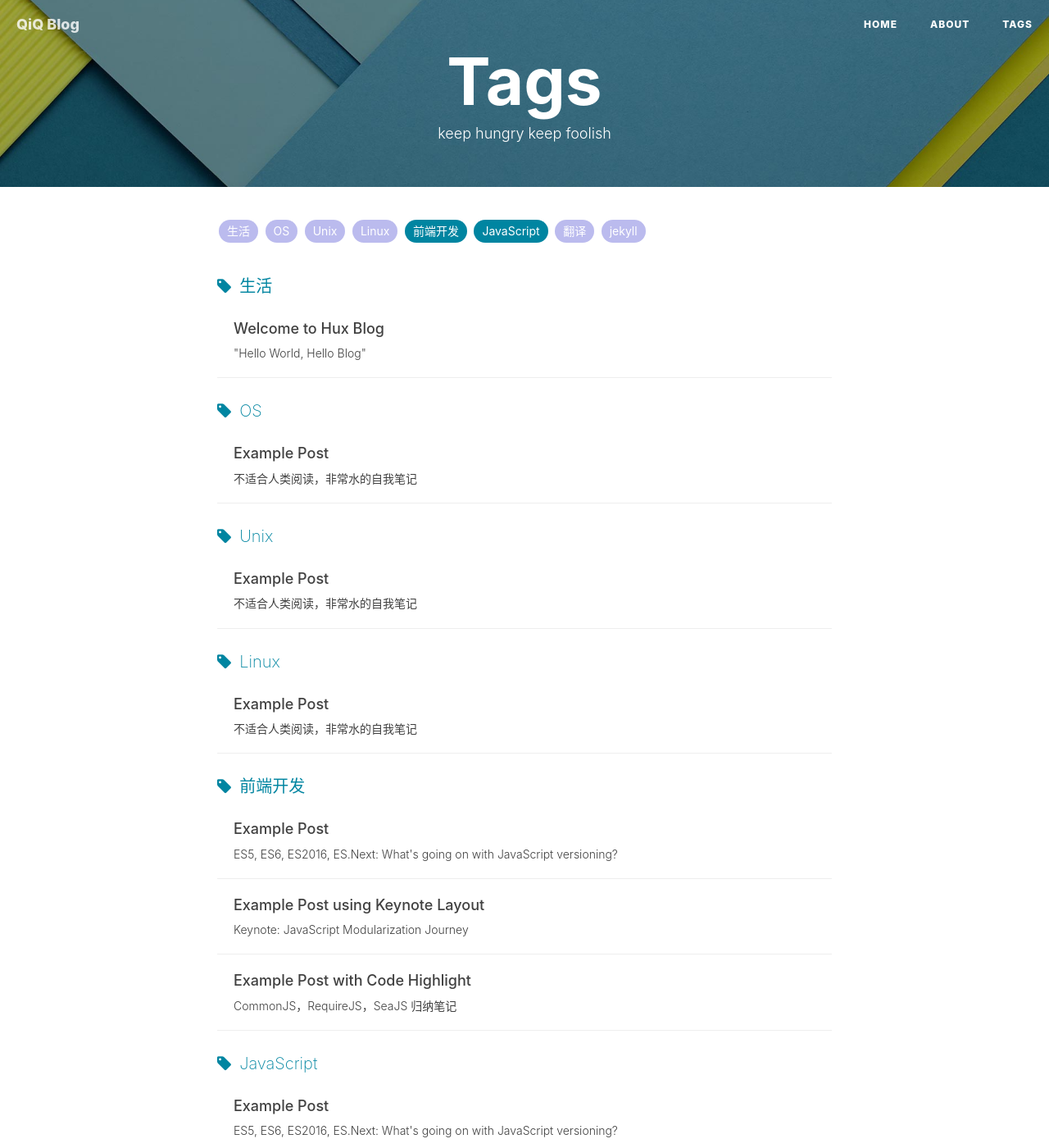
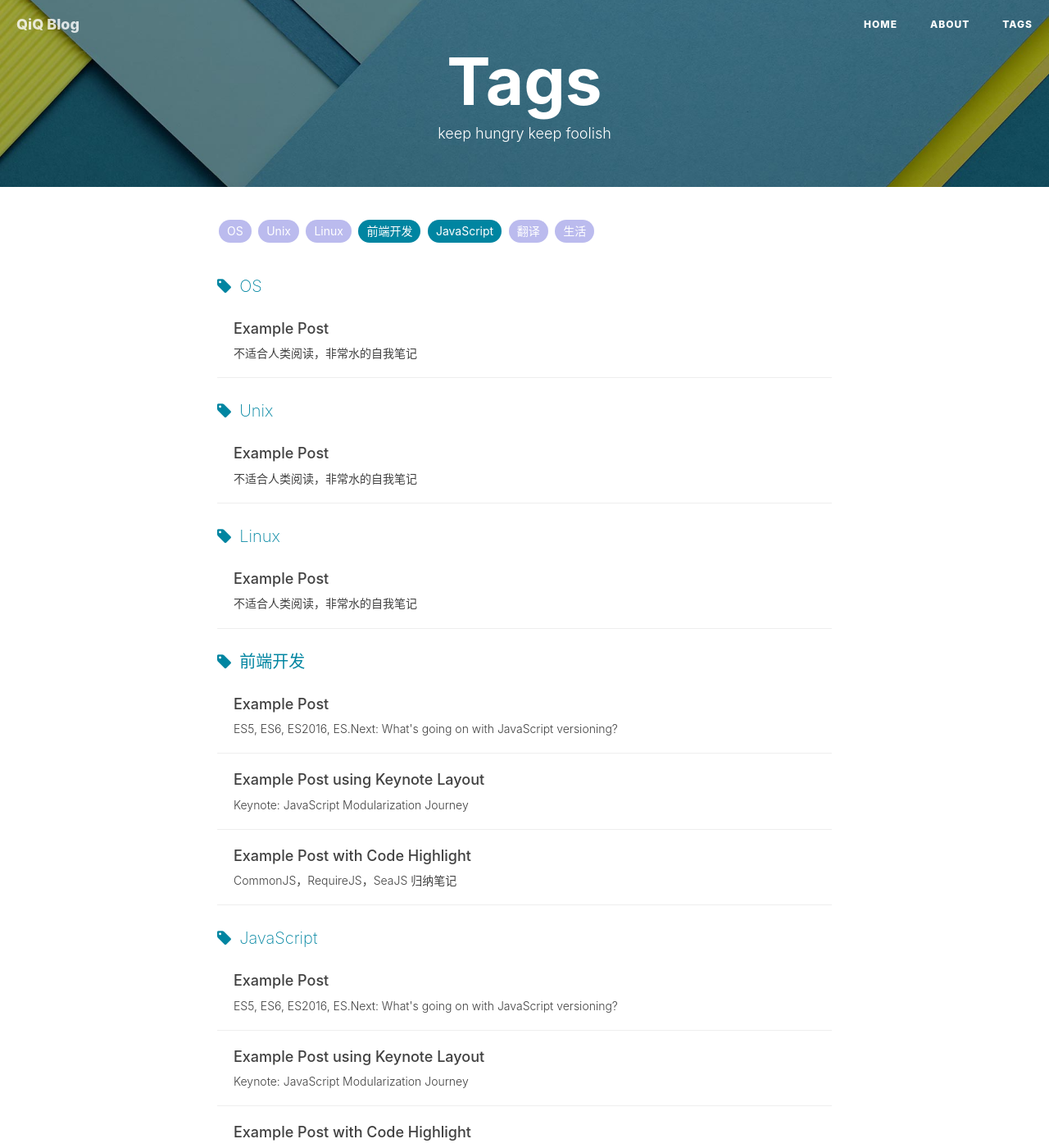
Before and after one commit to TrentQiQ/trentqiq.github.com, a Jekyll site: the page built from tags.html, in a window 1280 px wide and 1400 px high. Shown: the whole window at 82% size. Built offline with Jekyll 4.4.1, drawn with Linux system fonts in a browser that asks for light colours; nearby versions of some CDN libraries; comment, search, counter and statistics services are not loaded; some of the changed lines change nothing that is shown.

Commit message:
up welcome post

```diff
--- a/_posts/2014-01-29-hello-2015.markdown
+++ /dev/null
@@ -1,79 +0,0 @@
----
-layout:     post
-title:      "Welcome to Hux Blog"
-subtitle:   " \"Hello World, Hello Blog\""
-date:       2015-01-29 12:00:00
-author:     "Hux"
-header-img: "img/post-bg-2015.jpg"
-tags:
-    - 生活
----
-
-> “Yeah It's on. ”
-
-
-## 前言
-
-Hux 的 Blog 就这么开通了。
-
-[跳过废话，直接看技术实现 ](#build)
-
-
-
-2015 年，Hux 总算有个地方可以好好写点东西了。
-
-
-作为一个程序员， Blog 这种轮子要是挂在大众博客程序上就太没意思了。一是觉得大部分 Blog 服务都太丑，二是觉得不能随便定制不好玩。之前因为太懒没有折腾，结果就一直连个写 Blog 的地儿都没有。
-
-在玩了一段时间知乎之后，答题的快感又激起了我开博客的冲动。之前的[个人网站](http://huangxuan.me/portfolio)是作品集形式的（现在集成进来了），并不适合用来写博文，一不做二不休，花一天搞一个吧！
-
-
-<p id = "build"></p>
----
-
-## 正文
-
-接下来说说搭建这个博客的技术细节。
-
-正好之前就有关注过 [GitHub Pages](https://pages.github.com/) + [Jekyll](http://jekyllrb.com/) 快速 Building Blog 的技术方案，非常轻松时尚。
-
-其优点非常明显：
-
-* **Markdown** 带来的优雅写作体验
-* 非常熟悉的 Git workflow ，**Git Commit 即 Blog Post**
-* 利用 GitHub Pages 的域名和免费无限空间，不用自己折腾主机
-	* 如果需要自定义域名，也只需要简单改改 DNS 加个 CNAME 就好了
-* Jekyll 的自定制非常容易，基本就是个模版引擎
-
-
-本来觉得最大的缺点可能是 GitHub 在国内访问起来太慢，所以第二天一起床就到 GitCafe(Chinese GitHub Copy) 迁移了一个[镜像](http://huxpro.gitcafe.io)出来，结果还是巨慢。
-
-哥哥可是个前端好嘛！ 果断开 Chrome DevTool 查了下网络请求，原来是 **pending 在了 Google Fonts** 上，页面渲染一直被阻塞到请求超时为止，难怪这么慢。
-忍痛割爱，只好把 Web Fonts 去了（反正超时看到的也只能是 fallback ），果然一下就正常了，而且 GitHub 和 GitCafe 对比并没有感受到明显的速度差异，虽然 github 的 ping 值明显要高一些，达到了 300ms，于是用 DNSPOD 优化了一下速度。
-
-
-
----
-
-配置的过程中也没遇到什么坑，基本就是 Git 的流程，相当顺手
-
-大的 Jekyll 主题上直接 fork 了 Clean Blog（这个主题也相当有名，就不多赘述了。唯一的缺点大概就是没有标签支持，于是我给它补上了。）
-
-本地调试环境需要 `gem install jekyll`，结果 rubygem 的源居然被墙了……后来手动改成了我大淘宝的镜像源才成功
-
-Theme 的 CSS 是基于 Bootstrap 定制的，看得不爽的地方直接在 Less 里改就好了（平时更习惯 SCSS 些），**不过其实我一直觉得 Bootstrap 在移动端的体验做得相当一般，比我在淘宝参与的团队 CSS 框架差多了……**所以为了体验，也补了不少 CSS 进去
-
-最后就进入了耗时反而最长的**做图、写字**阶段，也算是进入了**写博客**的正轨，因为是类似 Hack Day 的方式去搭这个站的，所以折腾折腾着大半夜就过去了。
-
-第二天考虑中文字体的渲染，fork 了 [Type is Beautiful](http://www.typeisbeautiful.com/) 的 `font` CSS，调整了字号，适配了 Win 的渣渲染，中英文混排效果好多了。
-
-
-## 后记
-
-回顾这个博客的诞生，纯粹是出于个人兴趣。在知乎相关问题上回答并获得一定的 star 后，我决定把这个博客主题当作一个小小的开源项目来维护。
-
-在经历 v1.0 - v1.5 的蜕变后，这个博客主题愈发完整，不但增加了诸多 UI 层的优化（opinionated）；在代码层面，更加丰富的配置项也使得这个主题拥有了更好的灵活性与可拓展性。而作为一个开源项目，我也积极的为其完善文档与解决 issue。
-
-如果你恰好逛到了这里，希望你也能喜欢这个博客主题。
-
-—— Hux 后记于 2015.10
--- a/_posts/2016-05-06-Welcome-to-QiQ-Blog.md
+++ b/_posts/2016-05-06-Welcome-to-QiQ-Blog.md
@@ -6,7 +6,7 @@
 author:     "QiQ"
 header-img: "img/jekyll.jpg"
 tags:
-    - jekyll
+    - 生活
 ---
 ## 前言
 
```
